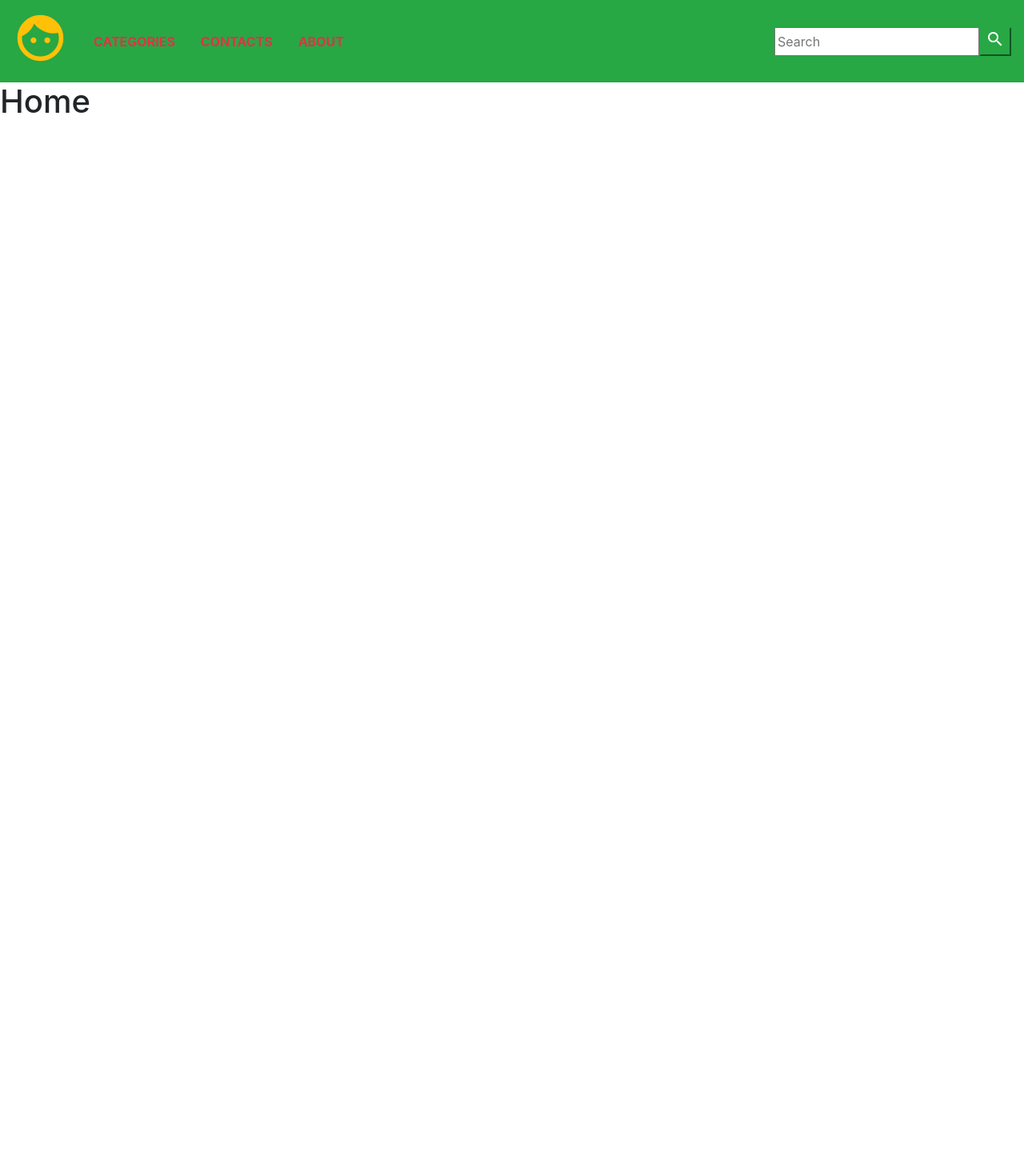
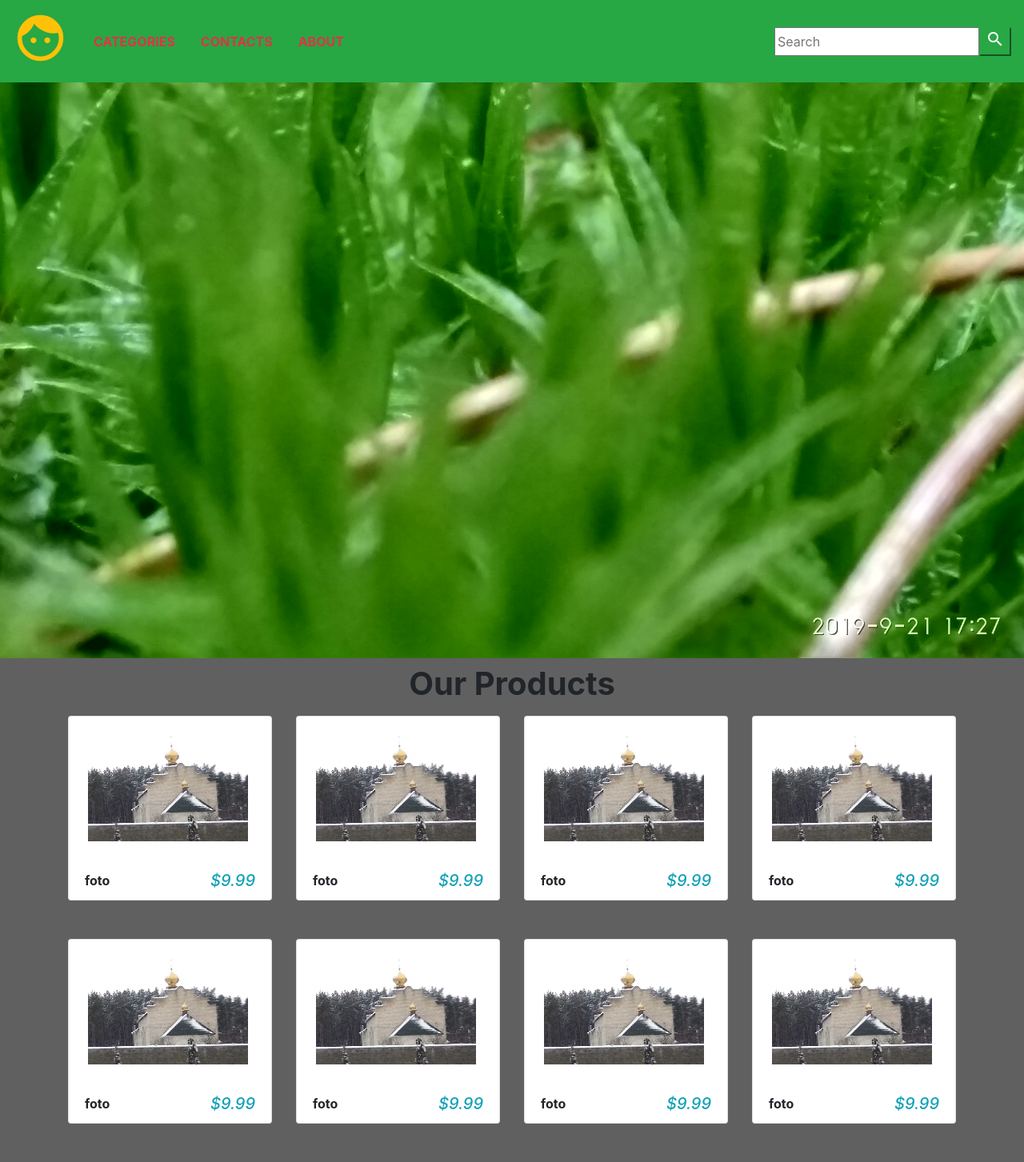
Before and after one commit to melnikalex1977/project-3, a Django app: template shop/templates/home.html in a window 1280 px wide. Shown: the whole page at 80% size. Before the commit the page ends 141 px from the top, so only its background shows below. Run offline with Django 3.2, Linux system fonts and the light colour scheme; the template is opened without the code that fills it, so the values that code supplies are empty; some libraries are stand-ins or nearby versions.

Commit message:
Add lesson 106

```diff
--- a/ecommerce/settings.py
+++ b/ecommerce/settings.py
@@ -121,8 +121,11 @@ USE_TZ = True
 
 # Static files (CSS, JavaScript, Images)
 # https://docs.djangoproject.com/en/3.2/howto/static-files/
-
+STATICFILES_DIRS = [
+    BASE_DIR / 'ecommerce/static/'
+]
 STATIC_URL = '/static/'
+STATIC_ROOT = BASE_DIR / 'static'
 
 # Default primary key field type
 # https://docs.djangoproject.com/en/3.2/ref/settings/#default-auto-field
--- /dev/null
+++ b/ecommerce/static/css/base.css
@@ -0,0 +1,3 @@
+body {
+	background: #606060
+}
--- a/shop/templates/base.html
+++ b/shop/templates/base.html
@@ -1,3 +1,4 @@
+{% load static %}
 <!doctype html>
 <html lang="en">
   <head>
@@ -10,6 +11,8 @@
 
     <link href="https://fonts.googleapis.com/icon?family=Material+Icons"
       rel="stylesheet">
+
+		<link rel="stylesheet" type="text/css" href="{% static 'css/base.css' %}">
 
 		<style type="text/css">
 			.material-icons.md-90 {font-size: 69px;}
--- a/shop/templates/home.html
+++ b/shop/templates/home.html
@@ -1,9 +1,51 @@
 {% extends 'base.html' %}
+
+{% load static %}
 
 {% block title %}
   Home
 {% endblock %}
 
 {% block content %}
-<h1>Home</h1>
+  <div class="container-fluid">
+    <div class="row">
+      <img class="img-fluid" src="{% static 'images/2.jpg' %}" height=150px width=1538px >
+    </div>
+  </div>
+
+  </div class="py-4">
+    <div class="container">
+      <div class="row">
+          <div class="col-10 mx-auto my-2 text-center">
+            <h1 class="text-capitalize font-weight-bold">
+              Our Products
+            </h1>
+          </div>
+        </div>
+    </div>
+  </div>
+  <div class="container">
+      <div class="row">
+        {% for i in 'aaaaaaaa' %}
+          <div class="col-9 mx-auto cil-md-6 col-lg-3">
+              <div class="card mb-5">
+                <div class="p-4">
+                  <img class="cfrd-img-top" src="{% static 'images/3.jpg' %}">
+                </div>
+                  <div class="card-footer d-flex justify-content-between" style="background: transparent; border-color: transparent;">
+                  <p class="font-weight-bold mb-0">
+                    foto
+                  </p>
+                  <h5 class="text-info font-italic mb-0">
+                    $9.99
+                  </h5>
+
+                </div>
+              </div>
+          </div>
+        {% endfor %}
+      </div>
+  </div>
+
+
 {% endblock %}
```
Also changed, not shown: ecommerce/static/images/1.jpg.jpg (added), ecommerce/static/images/2.jpg (added), ecommerce/static/images/3.jpg (added), ecommerce/static/images/sale1.png (added), 1 other file.
